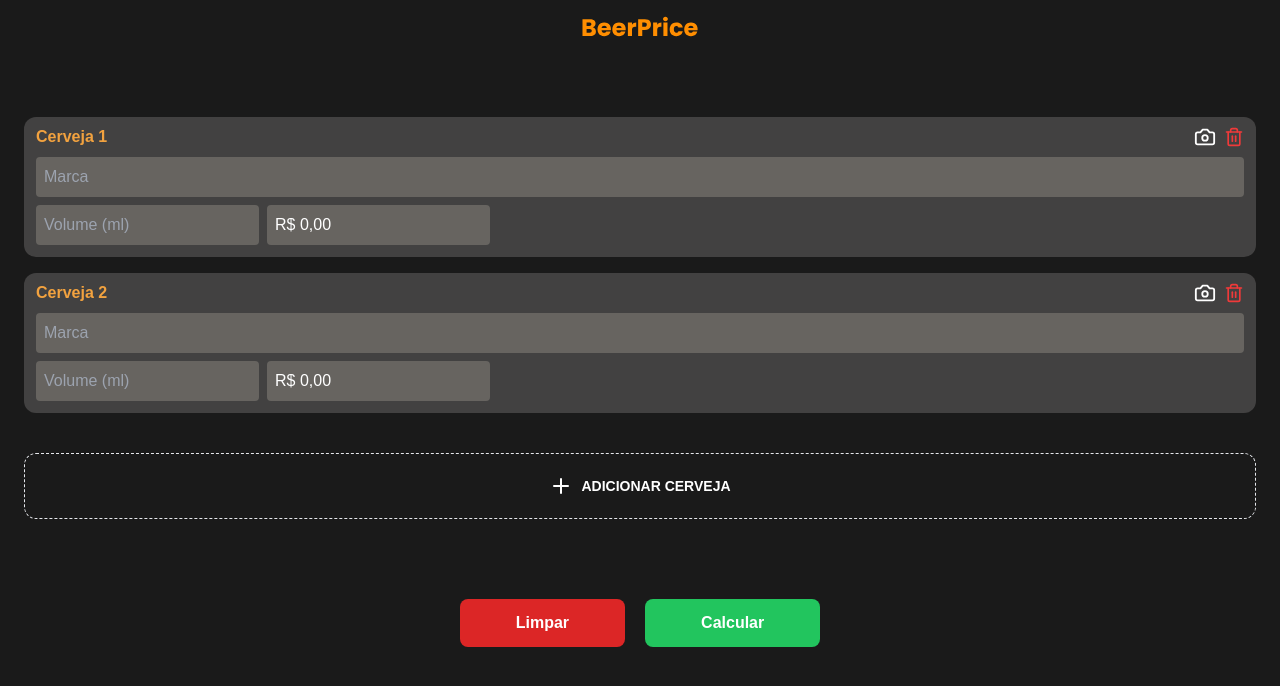
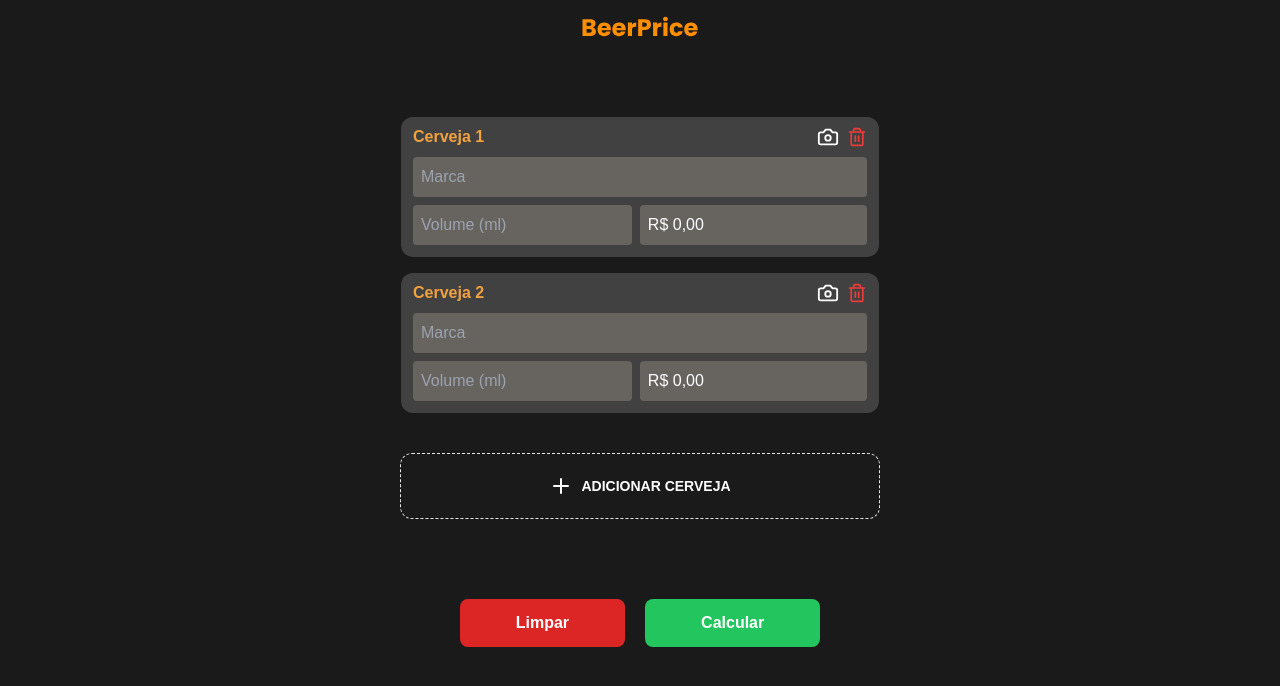
Before and after one commit to guilhermezaparoli/beer-calculator, a Next.js app: page / in a window 1280 px wide. Shown: the top 686 px of the page. Built offline with nearby package versions, Linux system fonts and the light colour scheme.

Commit message:
Adjusting desktop version

```diff
--- a/app/page.tsx
+++ b/app/page.tsx
@@ -113,11 +113,11 @@ export default function Home() {
   console.log(cards, 'cards');
   return (
     <>
-      <div className="pt-4 px-6 overflow-auto">
+      <div className="pt-4 px-6 overflow-y flex flex-col items-center">
         <div className="flex items-center  justify-center pb-20">
           <Image src={logo} alt="logo" />
         </div>
-        <div className="flex flex-col gap-4 mb-10">
+        <div className="flex flex-col gap-4 mb-10 ">
           {cards.map((item, index) => (
             <BeerCard
               key={index}
@@ -147,6 +147,7 @@ export default function Home() {
               }}
             />
           </div>
+
         </footer>
       </div>
 
--- a/components/BeerAddCard.tsx
+++ b/components/BeerAddCard.tsx
@@ -5,7 +5,7 @@ type BeerAddCardProps = {
 };
 export function BeerAddCard({ onAddCard }: BeerAddCardProps) {
   return (
-    <button className=" w-full flex gap-2 items-center justify-center py-5 rounded-xl border border-dashed" onClick={onAddCard}>
+    <button className=" w-full flex gap-2 items-center justify-center py-5 rounded-xl border border-dashed  max-w-[480px]" onClick={onAddCard}>
       <Plus className="text-white" size={24} />
       <p className="text-white text-sm font-semibold">ADICIONAR CERVEJA</p>
     </button>
--- a/components/BeerCard.tsx
+++ b/components/BeerCard.tsx
@@ -116,8 +116,8 @@ export function BeerCard({
           value={value.brand}
           onChange={(e) => handleInputChange('brand', e.target.value)}
         />
-        <div className="flex gap-2 mt-2">
-          <div className="flex">
+        <div className="flex gap-2 mt-2 ">
+          <div className="flex w-full">
             <InputCard
               placeholder="Volume (ml)"
               value={value.vol}
--- a/components/InputCard.tsx
+++ b/components/InputCard.tsx
@@ -4,9 +4,7 @@ type InputCardProps = InputHTMLAttributes<HTMLInputElement>
 
 export function InputCard({...rest}: InputCardProps){
 
-    return<div>
+    return <input className="bg-gray300 rounded-[4px] p-2 w-full text-white outline-none" {...rest}/>
 
-        <input className="bg-gray300 rounded-[4px] p-2 w-full text-white outline-none" {...rest}/>
 
-    </div>
 }
```
